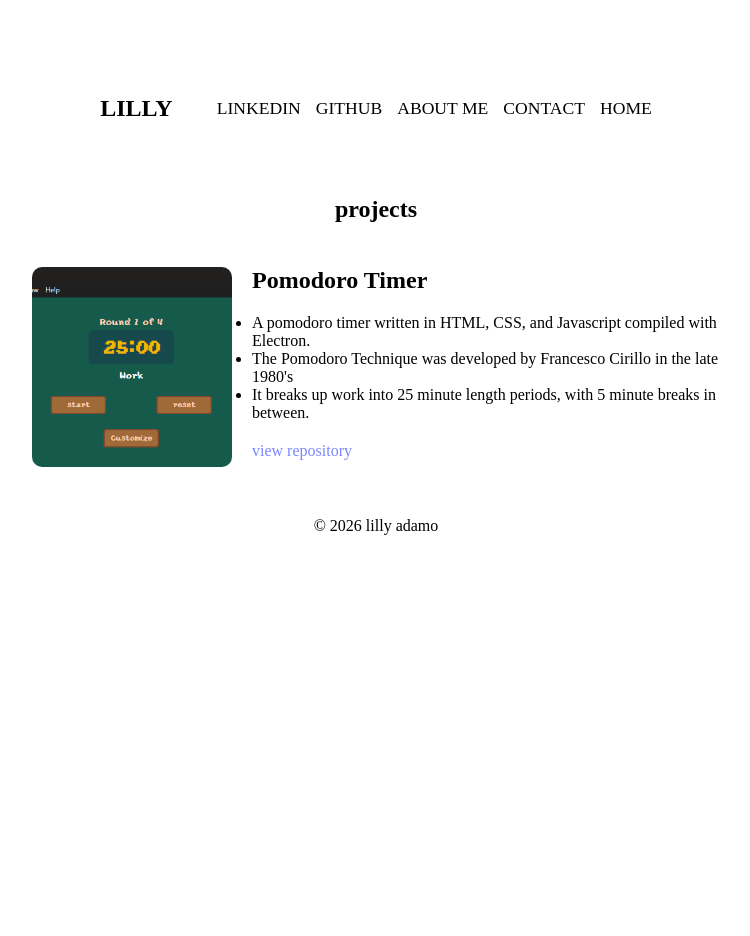
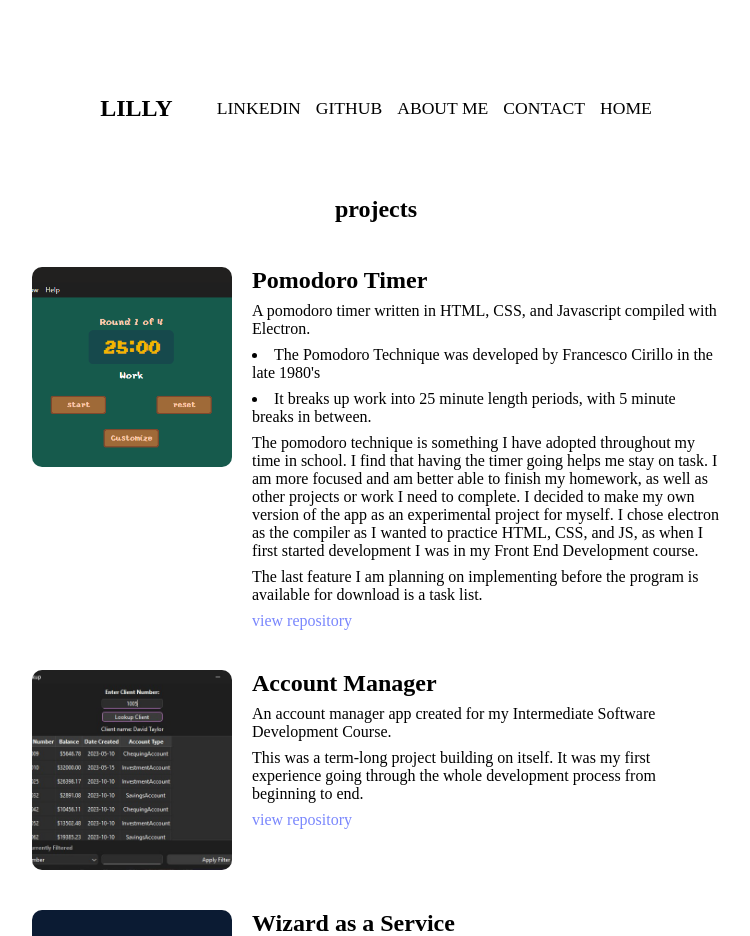
Before and after one commit to lillyadamo/homepage, a React (Vite) app: page /projects in a window 1280 px wide. Shown: the top 936 px of the page, without its empty margins (264-1014 px from the left). Before the commit the page ends 800 px from the top, so only its background shows below. Built offline with nearby package versions, Linux system fonts and the light colour scheme.

Commit message:
fixing projects section. pushing because switching systems.

```diff
--- a/src/index.css
+++ b/src/index.css
@@ -232,7 +232,16 @@ footer {
 .project-info {
   display: flex;
   flex-direction: column;
-  gap: 20px;
+  gap: 8px;
+}
+
+.project-paragraph {
+  text-align: left;
+  margin: 0;
+}
+
+.project-list {
+  text-align: left;
 }
 
 /* Modal Styling */
--- a/src/pages/projects.tsx
+++ b/src/pages/projects.tsx
@@ -12,12 +12,48 @@ const projects: Project[] = [
         name: "Pomodoro Timer",
         image: "./img/project-screenshots/pomodoro-timer.png",
         info: [
-            "A pomodoro timer written in HTML, CSS, and Javascript compiled with Electron.",
-            "The Pomodoro Technique was developed by Francesco Cirillo in the late 1980's",
-            "It breaks up work into 25 minute length periods, with 5 minute breaks in between.",
+            `A pomodoro timer written in HTML, CSS, and Javascript compiled with Electron.`,
+            "- The Pomodoro Technique was developed by Francesco Cirillo in the late 1980's",
+            "- It breaks up work into 25 minute length periods, with 5 minute breaks in between.",
+            `The pomodoro technique is something I have adopted throughout my time in school. I find that \
+            having the timer going helps me stay on task. I am more focused and am better able to finish my homework, as well as \
+            other projects or work I need to complete. I decided to make my own version of the app as an experimental project for myself. \
+            I chose electron as the compiler as I wanted to practice HTML, CSS, and JS, as when I first started development I was in \
+            my Front End Development course.`,
+            `The last feature I am planning on implementing before the program is available for download is a task list.`
 
         ],
         github: "https://github.com/ladamo-rrc/pomodoro-timer"
+
+    },
+
+    {
+        name: "Account Manager",
+        image: "./img/project-screenshots/account-manager.jpg",
+        info: [
+            "An account manager app created for my Intermediate Software Development Course.",
+            "This was a term-long project building on itself. It was my first experience going through the whole development process from beginning to end. "
+        ],
+        github: "https://github.com/ladamo-rrc/intermediate-software-development-project/tree/main"
+    },
+
+    {
+        name: "Wizard as a Service",
+        image: "./img/project-screenshots/wizard-as-a-service-logo.png",
+        info: [
+            "Final project for my back end development course"
+        ],
+        github: "https://github.com/ladamo-rrc/wizard-as-a-service"
+    },
+
+    {
+        name: "TBD",
+        image: "./",
+        info: [
+            "Visual novel game written in RenPy.",
+            "Prototype coming soon!",
+        ],
+        github: "./"
     }
 ]
 
@@ -29,12 +65,14 @@ function Projects() {
                 <div className="project-card">
                     <img src={project.image} alt="project.image"/>
                     <div className="project-info">
-                        <h2>{project.name}</h2>
-                        <ul>
-                            {project.info.map((bullet) =>(
-                                <li>{bullet}</li>
-                            ))}
-                        </ul>
+                            <h2>{project.name}</h2>
+
+                            {project.info.map((item, idx) =>
+                                item.startsWith("-")
+                                    ? <li className="project-list" key={idx}>{item.slice(2)}</li>
+                                    : <p className="project-paragraph" key={idx}>{item}</p>
+                            )}
+
                         <a href={project.github} target="_blank">view repository</a>
                     </div>
                 </div>
```
Also changed, not shown: public/img/project-screenshots/account-manager.jpg (added), public/img/project-screenshots/wizard-as-a-service-logo.png (added).
